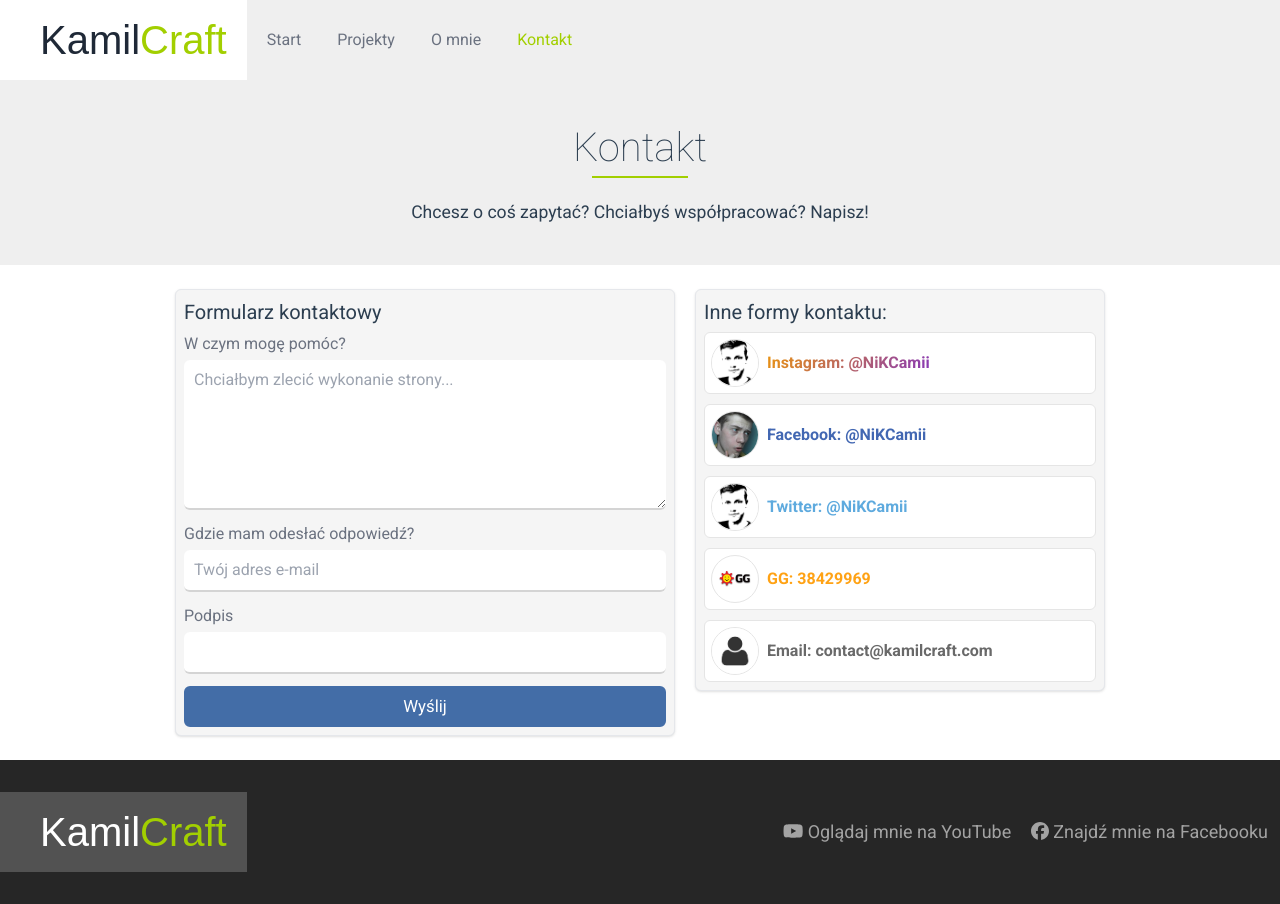
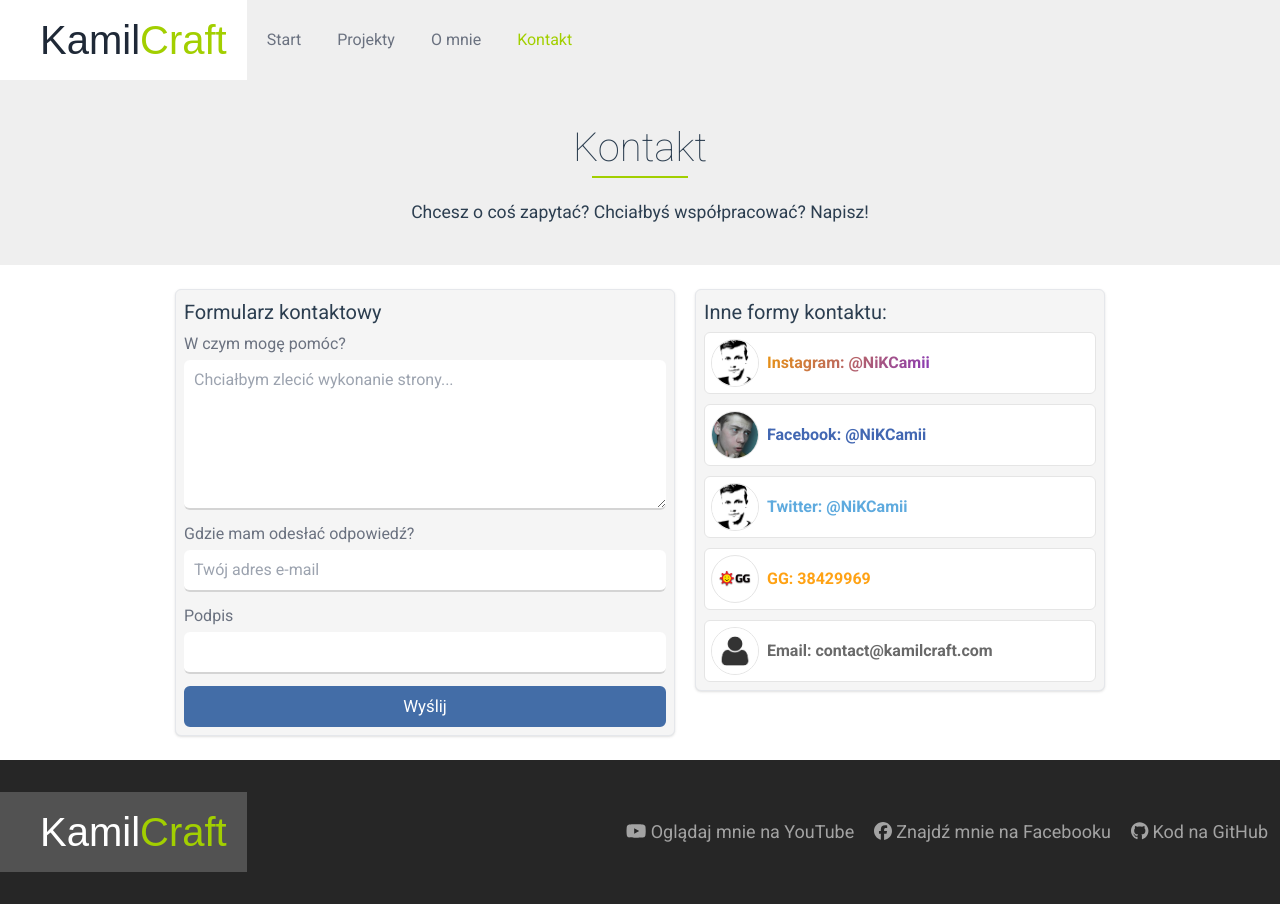
Before and after one commit to kamilniemczycki/kamilcraft.com, a Vue app: page /contact in a window 1280 px wide. Built offline with nearby package versions, Linux system fonts and the light colour scheme; a web font is replaced by a local one.

Commit message:
Add GitHub link to footer (#4)
* added link to github

* update of dependencies

```diff
--- a/src/components/FooterComponent.vue
+++ b/src/components/FooterComponent.vue
@@ -20,8 +20,8 @@
               class="mr-1"
               :icon="['fab', link.icon]"
             />
-            <span class="hidden md:inline-block">{{ link.title }}</span>
-            <span class="hidden sm:inline-block md:hidden">{{ link.shortcut }}</span>
+            <span class="hidden lg:inline-block">{{ link.title }}</span>
+            <span class="hidden sm:inline-block lg:hidden">{{ link.shortcut }}</span>
           </a>
         </li>
       </ul>
@@ -42,6 +42,12 @@ const socialLinks = [
     icon: 'facebook',
     title: 'Znajdź mnie na Facebooku',
     shortcut: 'Facebook'
+  },
+  {
+    link: 'https://github.com/kamilniemczycki/kamilcraft.com',
+    icon: 'github',
+    title: 'Kod na GitHub',
+    shortcut: 'GitHub'
   }
 ]
 </script>
```
Also changed, not shown: package.json (+11 -11 lines), 1 other file (tests, documents, lock files or other folders).
